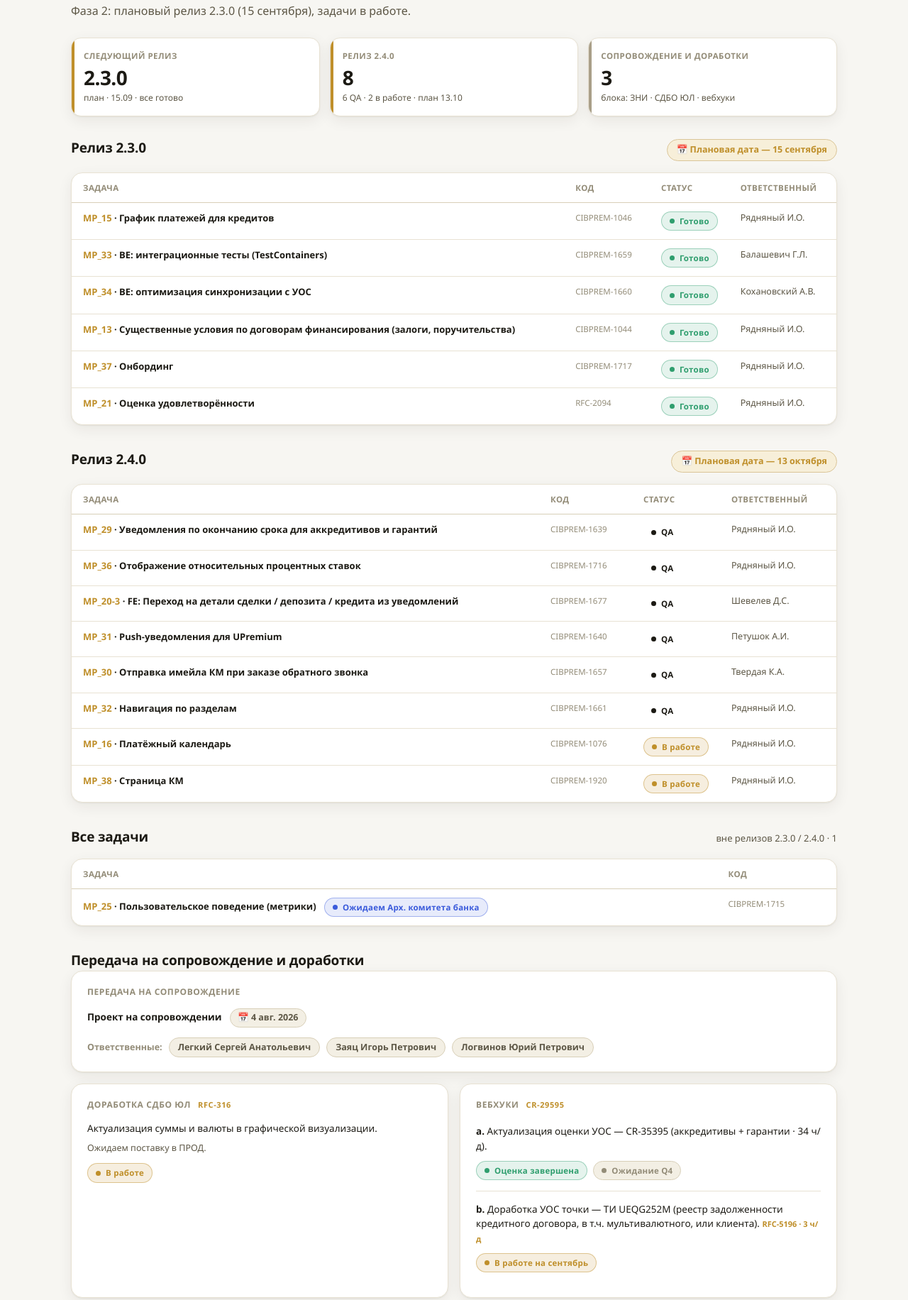
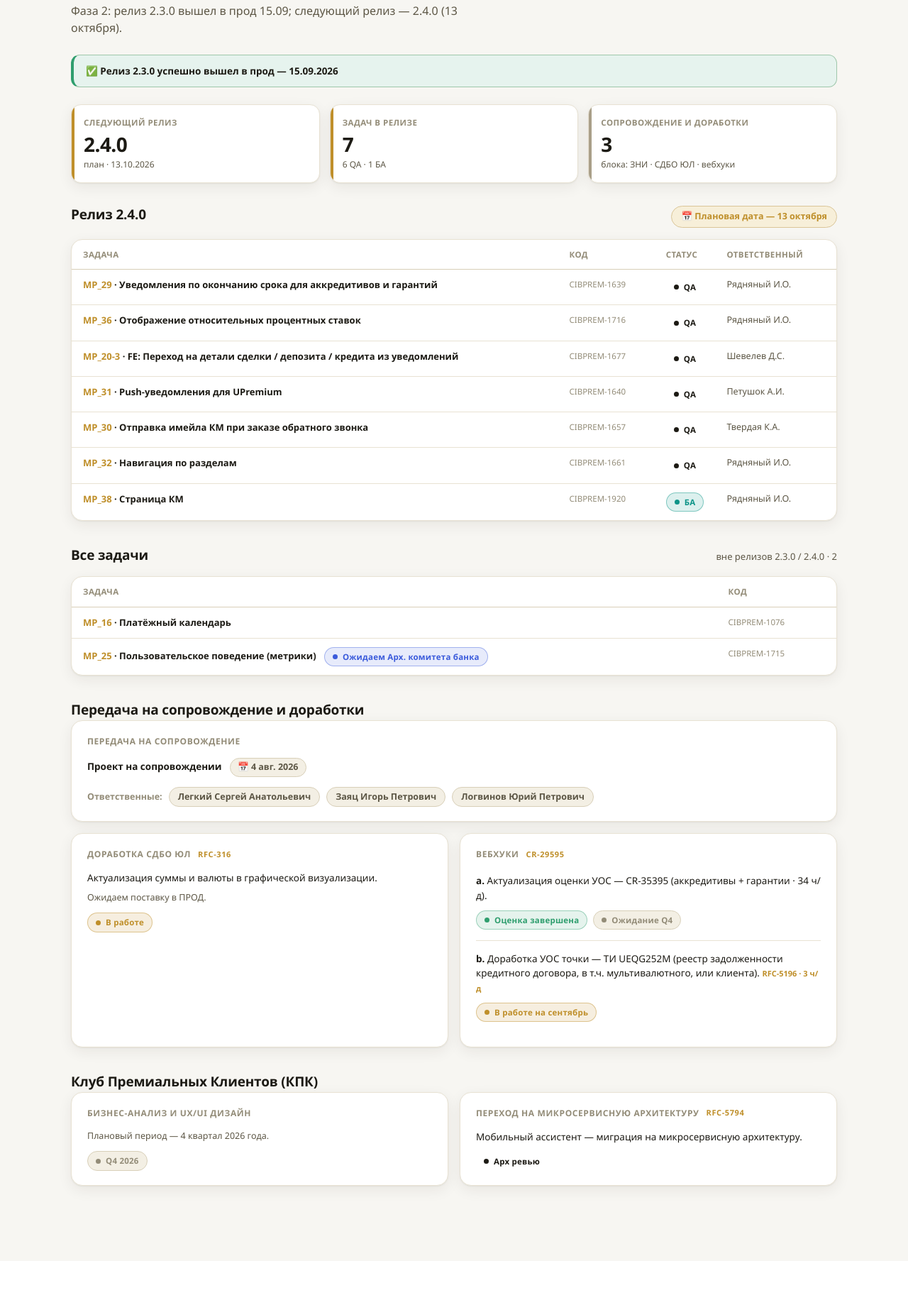
Before and after one commit to IlyaRadn/RIO, a plain HTML site: page upremium/index.html in a window 1280 px wide. Shown: the part 168-2000 px from the top of the page at 71% size. After the commit the page ends 1945 px from the top, so only its background shows below. Drawn offline with Linux system fonts and the light colour scheme.

Commit message:
UPremium: релиз 2.3.0 в прод, КПК-блок; СПС: блокеры и статусы
Co-Authored-By: Claude Opus 4.8 <noreply@anthropic.com>

```diff
--- a/upremium/index.html
+++ b/upremium/index.html
@@ -59,6 +59,8 @@
   .chip.done{color:var(--good);background:color-mix(in srgb,var(--good) 12%,transparent);border:1px solid color-mix(in srgb,var(--good) 40%,transparent)}
   .chip.q4{color:var(--ink-3);background:var(--surface-2);border:1px solid var(--line-2)}
   .chip.qa{color:var(--qa);background:color-mix(in srgb,var(--qa) 13%,transparent);border:1px solid color-mix(in srgb,var(--qa) 42%,transparent)}
+  .chip.ba{color:#0d9488;background:color-mix(in srgb,#0d9488 14%,transparent);border:1px solid color-mix(in srgb,#0d9488 45%,transparent)}
+  .prodbar{max-width:1080px;margin:0 auto 24px;display:flex;align-items:center;gap:11px;background:color-mix(in srgb,var(--good) 12%,var(--surface));border:1px solid color-mix(in srgb,var(--good) 40%,var(--line));border-left:4px solid var(--good);border-radius:12px;padding:12px 17px;font-size:13.5px;color:var(--ink);font-weight:600}
   .chip.wait{color:var(--info);background:color-mix(in srgb,var(--info) 12%,transparent);border:1px solid color-mix(in srgb,var(--info) 40%,transparent)}
   table.tk.narrow{min-width:480px}
 
@@ -109,36 +111,17 @@
   <header class="head">
     <div class="eyebrow"><span class="dot"></span>Планирование работы · КИБ Премиум · UPremium</div>
     <h1>UPremium «Мобильный ассистент»</h1>
-    <p class="sub">Фаза 2: плановый релиз 2.3.0 (15 сентября), задачи в работе.</p>
+    <p class="sub">Фаза 2: релиз 2.3.0 вышел в прод 15.09; следующий релиз — 2.4.0 (13 октября).</p>
   </header>
 
   <main id="main">
+    <div class="prodbar">✅ Релиз 2.3.0 успешно вышел в прод — 15.09.2026</div>
+
     <div class="tiles">
-      <div class="tile"><span class="rail"></span><div class="k">Следующий релиз</div><div class="v">2.3.0</div><div class="u">план · 15.09 · все готово</div></div>
-      <div class="tile"><span class="rail"></span><div class="k">Релиз 2.4.0</div><div class="v tnum">8</div><div class="u">6 QA · 2 в работе · план 13.10</div></div>
+      <div class="tile"><span class="rail"></span><div class="k">Следующий релиз</div><div class="v">2.4.0</div><div class="u">план · 13.10.2026</div></div>
+      <div class="tile"><span class="rail"></span><div class="k">Задач в релизе</div><div class="v tnum">7</div><div class="u">6 QA · 1 БА</div></div>
       <div class="tile mut"><span class="rail"></span><div class="k">Сопровождение и доработки</div><div class="v tnum">3</div><div class="u">блока: ЗНИ · СДБО ЮЛ · вебхуки</div></div>
     </div>
-
-    <section>
-      <div class="s-head">
-        <h2>Релиз 2.3.0</h2>
-        <span class="relchip">📅 Плановая дата — 15 сентября</span>
-      </div>
-      <div class="board">
-        <table class="tk">
-          <caption>Задачи релиза 2.3.0</caption>
-          <thead><tr><th>Задача</th><th>Код</th><th>Статус</th><th>Ответственный</th></tr></thead>
-          <tbody>
-            <tr><th scope="row" class="nm"><span class="mp">MP_15</span> · График платежей для кредитов</th><td class="code">CIBPREM-1046</td><td class="st"><span class="chip done"><span class="pt"></span>Готово</span></td><td class="who">Рядняный И.О.</td></tr>
-            <tr><th scope="row" class="nm"><span class="mp">MP_33</span> · BE: интеграционные тесты (TestContainers)</th><td class="code">CIBPREM-1659</td><td class="st"><span class="chip done"><span class="pt"></span>Готово</span></td><td class="who">Балашевич Г.Л.</td></tr>
-            <tr><th scope="row" class="nm"><span class="mp">MP_34</span> · BE: оптимизация синхронизации с УОС</th><td class="code">CIBPREM-1660</td><td class="st"><span class="chip done"><span class="pt"></span>Готово</span></td><td class="who">Кохановский А.В.</td></tr>
-            <tr><th scope="row" class="nm"><span class="mp">MP_13</span> · Существенные условия по договорам финансирования (залоги, поручительства)</th><td class="code">CIBPREM-1044</td><td class="st"><span class="chip done"><span class="pt"></span>Готово</span></td><td class="who">Рядняный И.О.</td></tr>
-            <tr><th scope="row" class="nm"><span class="mp">MP_37</span> · Онбординг</th><td class="code">CIBPREM-1717</td><td class="st"><span class="chip done"><span class="pt"></span>Готово</span></td><td class="who">Рядняный И.О.</td></tr>
-            <tr><th scope="row" class="nm"><span class="mp">MP_21</span> · Оценка удовлетворённости</th><td class="code">RFC-2094</td><td class="st"><span class="chip done"><span class="pt"></span>Готово</span></td><td class="who">Рядняный И.О.</td></tr>
-          </tbody>
-        </table>
-      </div>
-    </section>
 
     <section>
       <div class="s-head">
@@ -156,8 +139,7 @@
             <tr><th scope="row" class="nm"><span class="mp">MP_31</span> · Push-уведомления для UPremium</th><td class="code">CIBPREM-1640</td><td class="st"><span class="chip qa"><span class="pt"></span>QA</span></td><td class="who">Петушок А.И.</td></tr>
             <tr><th scope="row" class="nm"><span class="mp">MP_30</span> · Отправка имейла КМ при заказе обратного звонка</th><td class="code">CIBPREM-1657</td><td class="st"><span class="chip qa"><span class="pt"></span>QA</span></td><td class="who">Твердая К.А.</td></tr>
             <tr><th scope="row" class="nm"><span class="mp">MP_32</span> · Навигация по разделам</th><td class="code">CIBPREM-1661</td><td class="st"><span class="chip qa"><span class="pt"></span>QA</span></td><td class="who">Рядняный И.О.</td></tr>
-            <tr><th scope="row" class="nm"><span class="mp">MP_16</span> · Платёжный календарь</th><td class="code">CIBPREM-1076</td><td class="st"><span class="chip work"><span class="pt"></span>В работе</span></td><td class="who">Рядняный И.О.</td></tr>
-            <tr><th scope="row" class="nm"><span class="mp">MP_38</span> · Страница КМ</th><td class="code">CIBPREM-1920</td><td class="st"><span class="chip work"><span class="pt"></span>В работе</span></td><td class="who">Рядняный И.О.</td></tr>
+            <tr><th scope="row" class="nm"><span class="mp">MP_38</span> · Страница КМ</th><td class="code">CIBPREM-1920</td><td class="st"><span class="chip ba"><span class="pt"></span>БА</span></td><td class="who">Рядняный И.О.</td></tr>
           </tbody>
         </table>
       </div>
@@ -166,13 +148,14 @@
     <section>
       <div class="s-head">
         <h2>Все задачи</h2>
-        <div class="s-note">вне релизов 2.3.0 / 2.4.0 · 1</div>
+        <div class="s-note">вне релизов 2.3.0 / 2.4.0 · 2</div>
       </div>
       <div class="board">
         <table class="tk narrow">
           <caption>Задачи вне релизов (фаза 2)</caption>
           <thead><tr><th>Задача</th><th>Код</th></tr></thead>
           <tbody>
+            <tr><th scope="row" class="nm"><span class="mp">MP_16</span> · Платёжный календарь</th><td class="code">CIBPREM-1076</td></tr>
             <tr><th scope="row" class="nm"><span class="mp">MP_25</span> · Пользовательское поведение (метрики) <span class="chip wait" style="margin-left:8px;vertical-align:middle"><span class="pt"></span>Ожидаем Арх. комитета банка</span></th><td class="code">CIBPREM-1715</td></tr>
           </tbody>
         </table>
@@ -211,6 +194,21 @@
         </div>
       </div>
     </section>
+    <section>
+      <h2>Клуб Премиальных Клиентов (КПК)</h2>
+      <div class="blocks">
+        <div class="block">
+          <h3>Бизнес-анализ и UX/UI дизайн</h3>
+          <p class="muted">Плановый период — 4 квартал 2026 года.</p>
+          <div class="chips"><span class="chip q4"><span class="pt"></span>Q4 2026</span></div>
+        </div>
+        <div class="block">
+          <h3>Переход на микросервисную архитектуру <span class="code">RFC-5794</span></h3>
+          <p>Мобильный ассистент — миграция на микросервисную архитектуру.</p>
+          <div class="chips"><span class="chip qa"><span class="pt"></span>Арх ревью</span></div>
+        </div>
+      </div>
+    </section>
   </main>
 
 </div>
```
Also changed, not shown: sps/index.html (+5 -5 lines).
